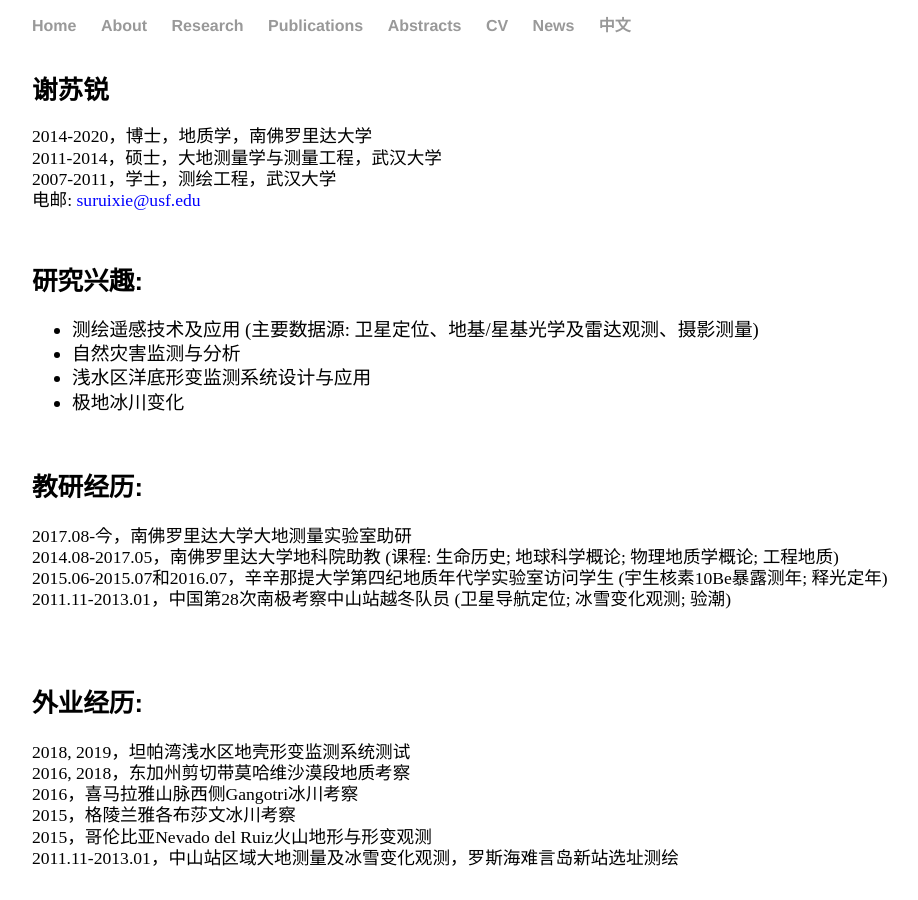
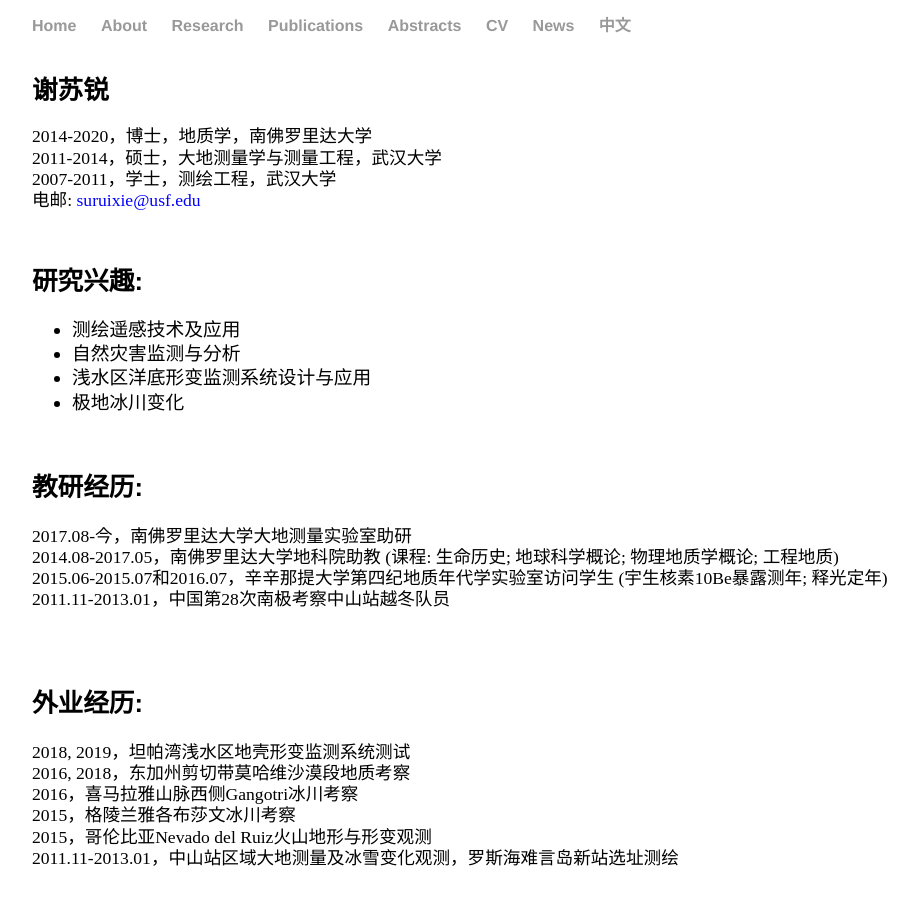
Before and after one commit to suruixie/suruixie.github.io, a Jekyll site: the page built from Chinese/index.html, in a window 1280 px wide and 900 px high. Shown: the whole window, without its empty margins (96-1014 px from the left). Built offline with Jekyll 4.4.1, drawn with Linux system fonts in a browser that asks for light colours; a style sheet for code colours, icons or effects is not loaded.

Commit message:
Update index.html

```diff
--- a/Chinese/index.html
+++ b/Chinese/index.html
@@ -17,7 +17,7 @@
 	<div class="sideText">
 	    <h4 style="margin-top:6em;margin-bottom:0.2em;">研究兴趣: </h4>
 	    <ul class="research_list">
-		    <li style="line-height:130%; font-size:0.9em; color:#000000;">测绘遥感技术及应用 (主要数据源: 卫星定位、地基/星基光学及雷达观测、摄影测量)</a></li>
+		    <li style="line-height:130%; font-size:0.9em; color:#000000;">测绘遥感技术及应用</a></li>
 		    <li style="line-height:130%; font-size:0.9em; color:#000000;">自然灾害监测与分析</a></li>
 		    <li style="line-height:130%; font-size:0.9em; color:#000000;">浅水区洋底形变监测系统设计与应用</a></li>
 		    <li style="line-height:130%; font-size:0.9em; color:#000000;">极地冰川变化</a></li>
@@ -28,7 +28,7 @@
             <p style="line-height: 120%;">2017.08-今，南佛罗里达大学大地测量实验室助研<br>
 	    2014.08-2017.05，南佛罗里达大学地科院助教 (课程: 生命历史; 地球科学概论; 物理地质学概论; 工程地质)<br>
             2015.06-2015.07和2016.07，辛辛那提大学第四纪地质年代学实验室访问学生 (宇生核素10Be暴露测年; 释光定年)<br>
-            2011.11-2013.01，中国第28次南极考察中山站越冬队员 (卫星导航定位; 冰雪变化观测; 验潮)<br>
+            2011.11-2013.01，中国第28次南极考察中山站越冬队员<br>
             </p>
 	</div>
 	<div class="sideText">
```
